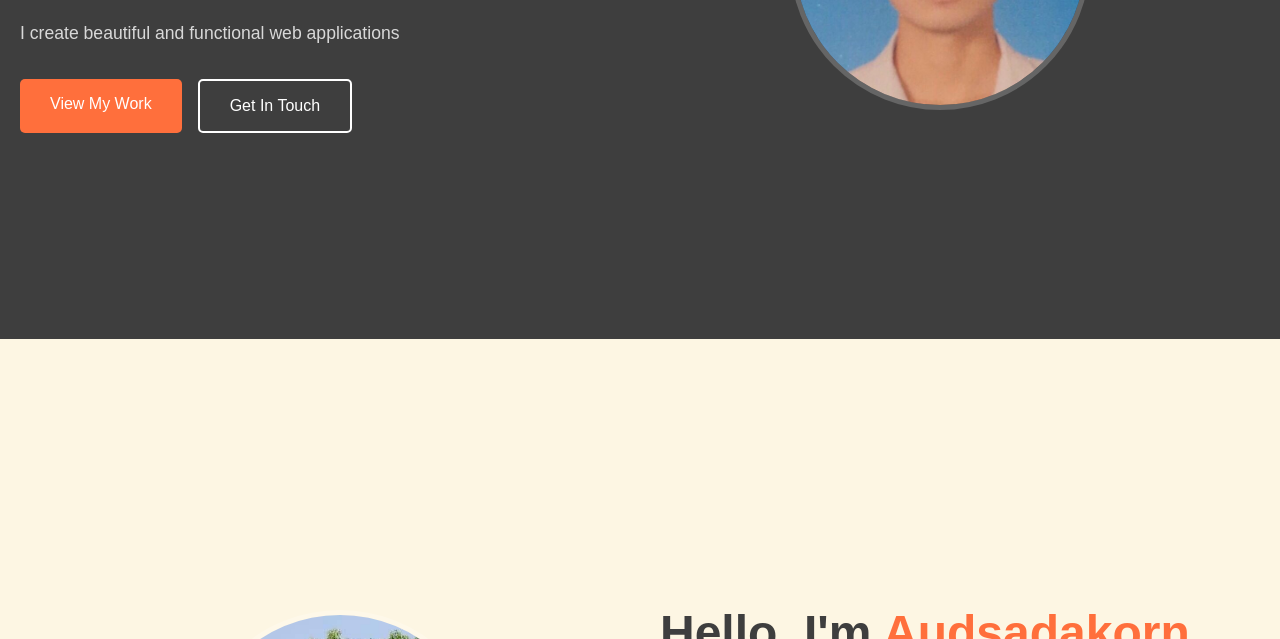
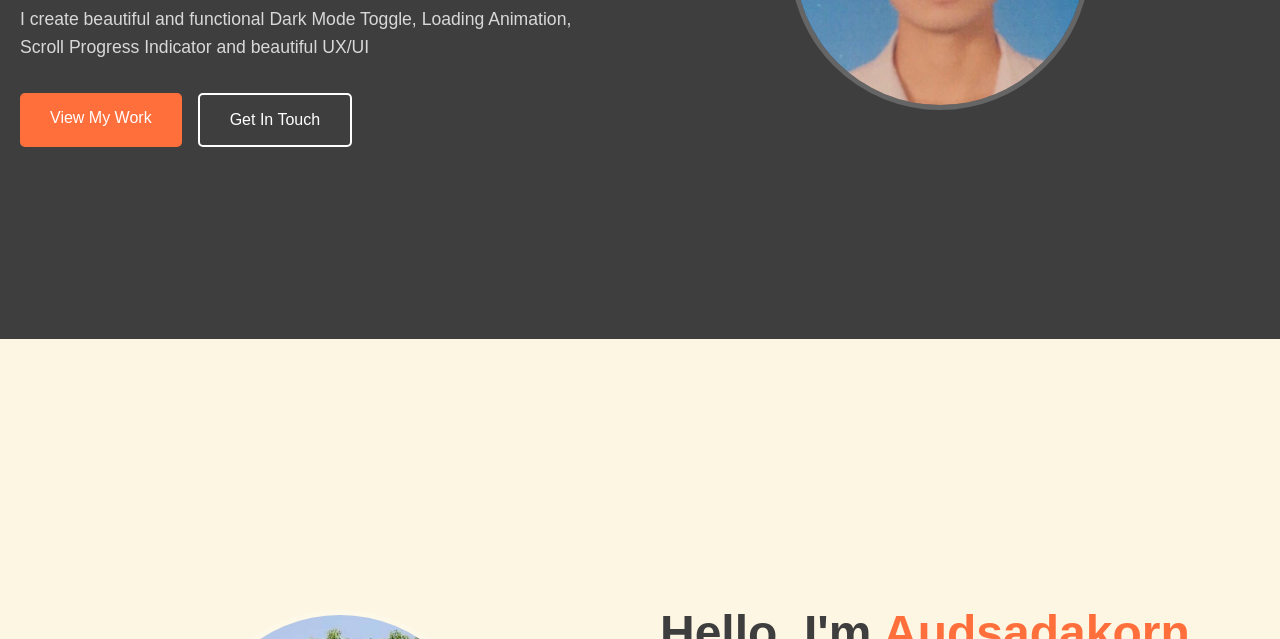
Before and after one commit to salmonsalmonboi/Portfolio-Website-part2, a plain HTML site: page index.html in a window 1280 px wide. Shown: the part 461-1100 px from the top of the page. Drawn offline with nearby package versions, Linux system fonts and the light colour scheme.

Commit message:
Fix name1

```diff
--- a/index.html
+++ b/index.html
@@ -57,7 +57,7 @@
                 <span id="typing-text"></span>
                 <span class="cursor">|</span>
             </p>
-            <p class="hero-description">I create beautiful and functional web applications</p>
+            <p class="hero-description">I create beautiful and functional Dark Mode Toggle, Loading Animation, Scroll Progress Indicator and beautiful UX/UI</p>
 
             <div class="hero-buttons">
                 <a href="#projects" class="btn btn-primary">View My Work</a>
```
